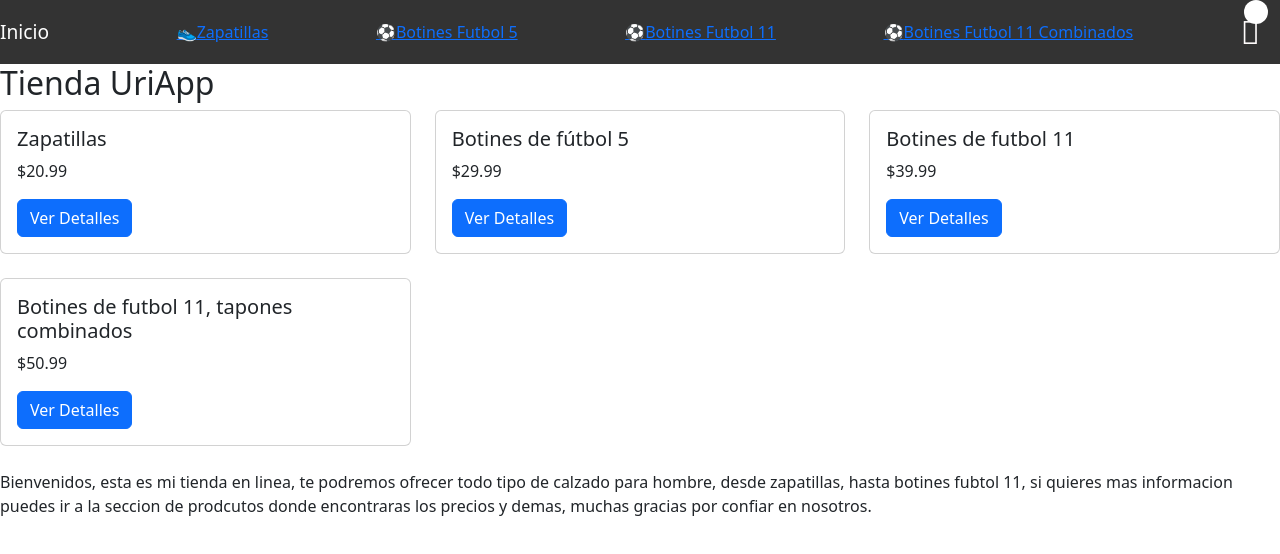
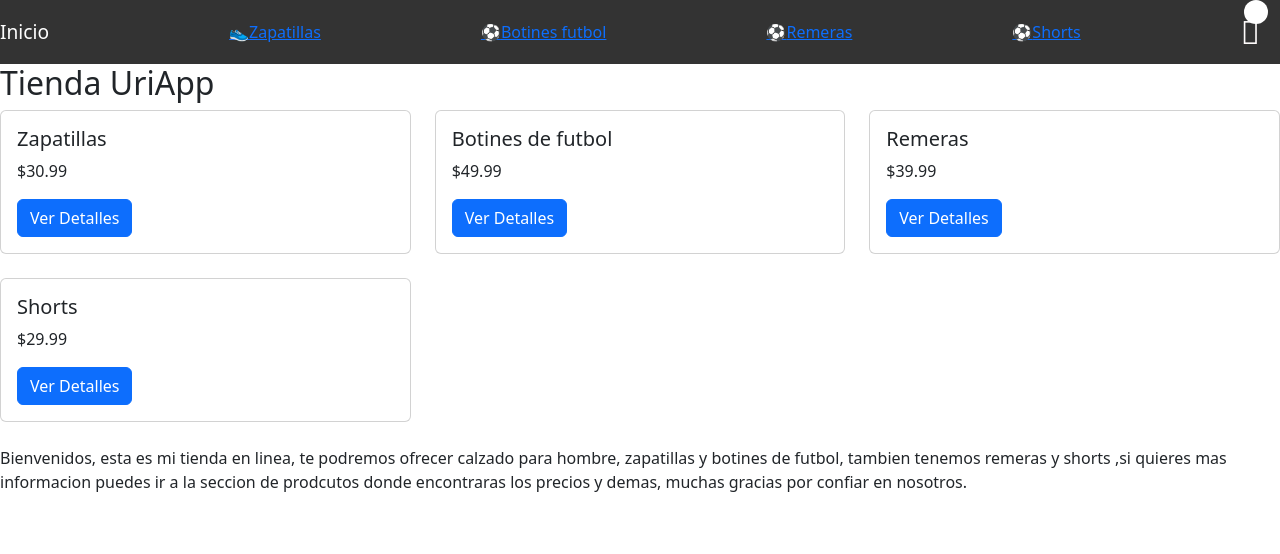
Before and after one commit to uripereyra03/Proyecto-React, a React (Create React App) app: page / in a window 1280 px wide. Shown: the top 554 px of the page. Built offline with nearby package versions, Linux system fonts and the light colour scheme.

Commit message:
Ultimas correcciones

```diff
--- a/src/components/ItemListConteiner.js
+++ b/src/components/ItemListConteiner.js
@@ -19,7 +19,7 @@ const ItemListContainer = () => {
         <div>
             <h2>Tienda UriApp</h2>
             <Itemlist products={products} />
-            <p>Bienvenidos, esta es mi tienda en linea, te podremos ofrecer todo tipo de calzado para hombre, desde zapatillas, hasta botines fubtol 11, si quieres mas informacion puedes ir a la seccion de prodcutos donde encontraras los precios y demas, muchas gracias por confiar en nosotros.</p>
+            <p>Bienvenidos, esta es mi tienda en linea, te podremos ofrecer calzado para hombre, zapatillas y botines de futbol, tambien tenemos remeras y shorts ,si quieres mas informacion puedes ir a la seccion de prodcutos donde encontraras los precios y demas, muchas gracias por confiar en nosotros.</p>
         </div>
     );
 };
--- a/src/components/NavBar.js
+++ b/src/components/NavBar.js
@@ -4,9 +4,9 @@ import CartWidget from './cartwidget';
 
 const categories = [
     { id: 1, name: 'Zapatillas', link: '/item/1', icon: '👟' },
-    { id: 2, name: 'Botines Futbol 5', link: '/item/2', icon: '⚽' },
-    { id: 3, name: 'Botines Futbol 11', link: '/item/3', icon: '⚽' },
-    { id: 4, name: 'Botines Futbol 11 Combinados', link: "/item/4" , icon: '⚽' },
+    { id: 2, name: 'Botines futbol', link: '/item/2', icon: '⚽' },
+    { id: 3, name: 'Remeras', link: '/item/3', icon: '⚽' },
+    { id: 4, name: 'Shorts', link: "/item/4" , icon: '⚽' },
 ];
 
 const NavBar = () => {
--- a/src/components/asyncMock.js
+++ b/src/components/asyncMock.js
@@ -2,10 +2,10 @@ export const getProducts = async () => {
 };
 
 export const productosCalzado = [
-    { id: 1, nombre: 'Zapatillas', precio: 20.99, categoria: 'calzado', descripcion: "Comodas, resistentes y esteticas." },
-    { id: 2, nombre: 'Botines de fútbol 5', precio: 29.99, categoria: 'calzado', descripcion: "Comodas, resistentes y esteticas." },
-    { id: 3, nombre: 'Botines de futbol 11', precio: 39.99, categoria: 'calzado', descripcion: "Comodas, resistentes y esteticas." },
-    { id: 4, nombre: 'Botines de futbol 11, tapones combinados', precio: 50.99, categoria: 'calzado', descripcion: "Comodas, resistentes y esteticas." },
+    { id: 1, nombre: 'Zapatillas', precio: 30.99, categoria: 'calzado', descripcion: "Comodas, resistentes y esteticas." },
+    { id: 2, nombre: 'Botines de futbol', precio: 49.99, categoria: 'calzado', descripcion: "Comodas, resistentes y esteticas." },
+    { id: 3, nombre: 'Remeras', precio: 39.99, categoria: 'Ropa', descripcion: "Buena calidad, comodas y de todos los equipos." },
+    { id: 4, nombre: 'Shorts', precio: 29.99, categoria: 'Ropa', descripcion: "Comodos, resistentes y de todos los equipos." },
 ];
 
 
--- a/src/components/itemdetail.js
+++ b/src/components/itemdetail.js
@@ -1,7 +1,7 @@
 import React from 'react';
 import ItemCount from './itemcount';
 
-const ItemDetail = ({ product }) => {
+const ItemDetail = ({ product, stock, initial }) => {
 
     const onAdd = (quantity) => {
         console.log(`Agregado al carrito: ${quantity} unidades`);
@@ -14,10 +14,10 @@ const ItemDetail = ({ product }) => {
                     <h2>{product.nombre}</h2>
                     <p>Precio: ${product.precio}</p>
                     <p>Descripción: {product.descripcion}</p>
-                    <ItemCount onAdd={onAdd} />
+                    <ItemCount stock={stock} initial={initial} onAdd={onAdd} />
                 </div>
             ) : (
-                <p>Error al cargar los detalles del producto:</p>
+                <p>Error al cargar los detalles del producto.</p>
             )}
         </div>
     );
--- a/src/components/itemdetailconteiner.js
+++ b/src/components/itemdetailconteiner.js
@@ -4,12 +4,11 @@ import { getProductById } from './asyncMock';
 import ItemDetail from './itemdetail';
 
 
-
-
 const ItemDetailContainer = () => {
     const { itemId } = useParams();
     const [product, setProduct] = useState(null);
-
+    const [stockValue ] = useState(10);
+    const [initialValue] = useState(1);
     useEffect(() => {
         if (itemId) {
             const fetchData = async () => {
@@ -32,7 +31,7 @@ const ItemDetailContainer = () => {
     return (
         <div>
             <h2>Detalles del Producto</h2>
-            <ItemDetail product={product}>.</ItemDetail>
+            <ItemDetail product={product} stock={stockValue} initial={initialValue} />
         </div>
     );
 };
```
Also changed, not shown: src/components/detalleproducto.js (+4 -4 lines).
